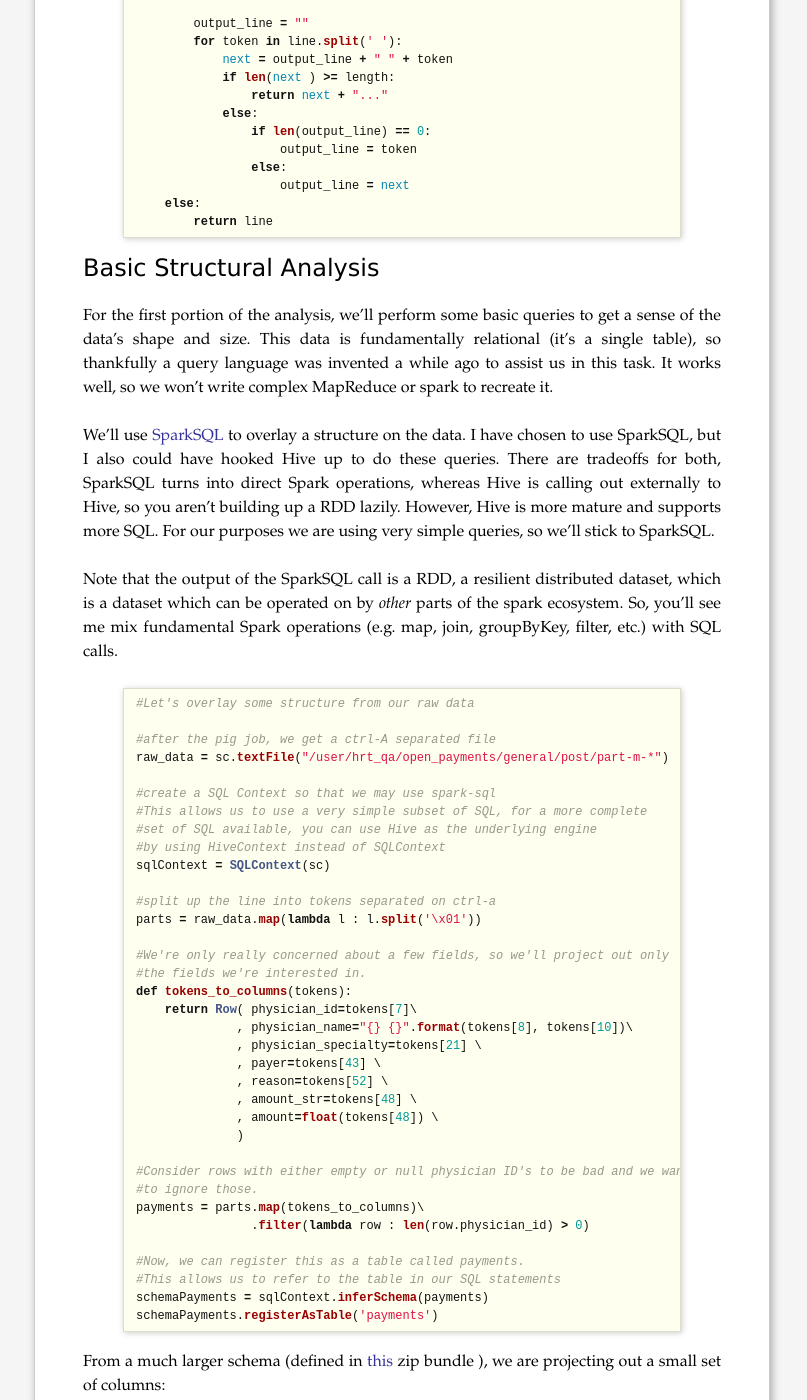
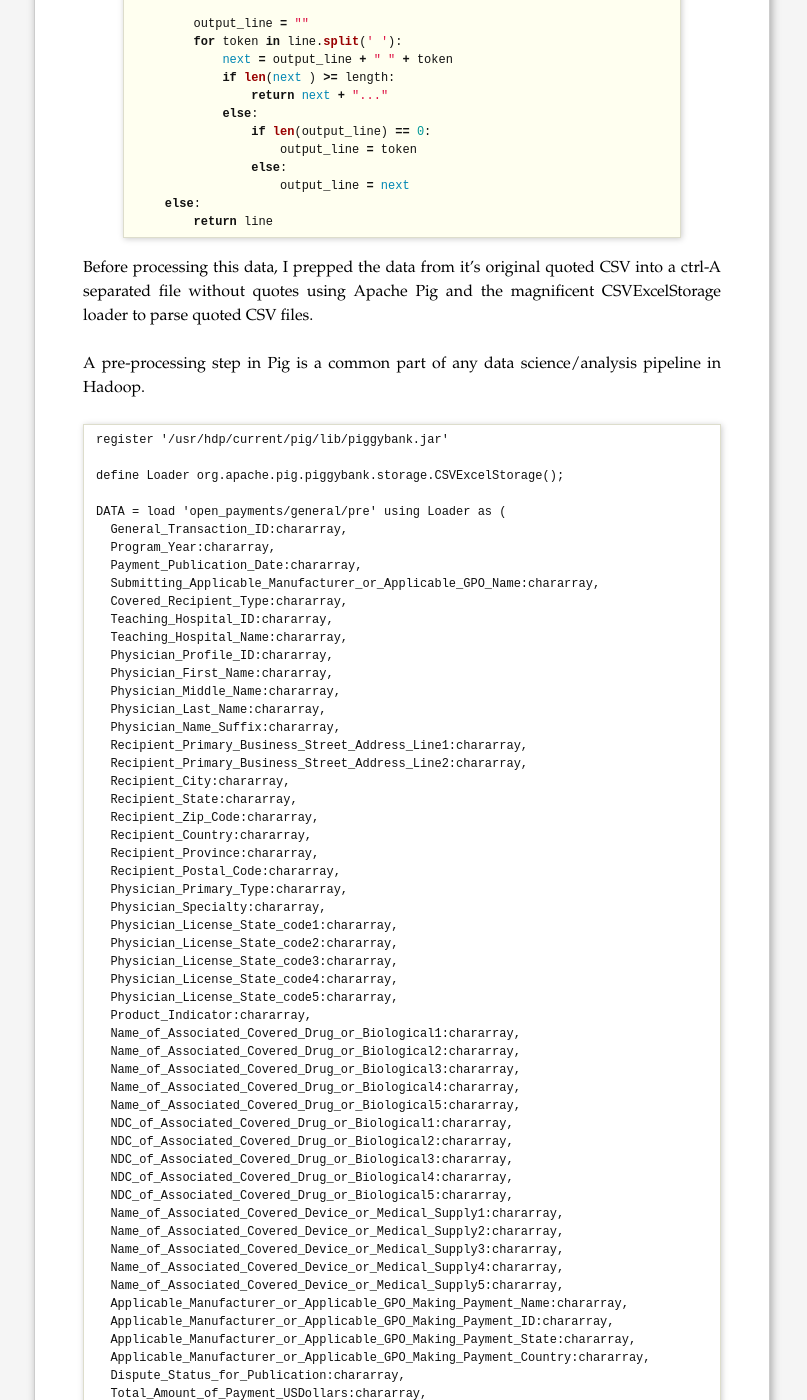
Before and after one commit to cestella/cestella.github.io, a Jekyll site: the page built from _posts/2014-10-24-pyspark-openpayments-analysis.markdown, in a window 1280 px wide and 1400 px high, scrolled down 6723 px. Shown: the whole window, without its empty margins (238-1045 px from the left). Built offline with Jekyll 4.4.1, drawn with Linux system fonts in a browser that asks for light colours; nearby versions of some CDN libraries; formulas are drawn with MathJax 3; comment, search, counter and statistics services are not loaded; some of the changed text lies outside the part shown.

```diff
--- a/_posts/2014-10-24-pyspark-openpayments-analysis.markdown
+++ b/_posts/2014-10-24-pyspark-openpayments-analysis.markdown
@@ -284,6 +284,86 @@
     else:
         return line
 {% endhighlight %}
+
+Before processing this data, I prepped the data from it's original
+quoted CSV into a ctrl-A separated file without quotes using Apache Pig
+and the magnificent CSVExcelStorage loader to parse quoted CSV files.
+
+A pre-processing step in Pig is a common part of any data
+science/analysis pipeline in Hadoop.
+
+    register '/usr/hdp/current/pig/lib/piggybank.jar'
+
+    define Loader org.apache.pig.piggybank.storage.CSVExcelStorage();
+
+    DATA = load 'open_payments/general/pre' using Loader as (
+      General_Transaction_ID:chararray,
+      Program_Year:chararray,
+      Payment_Publication_Date:chararray,
+      Submitting_Applicable_Manufacturer_or_Applicable_GPO_Name:chararray,
+      Covered_Recipient_Type:chararray,
+      Teaching_Hospital_ID:chararray,
+      Teaching_Hospital_Name:chararray,
+      Physician_Profile_ID:chararray,
+      Physician_First_Name:chararray,
+      Physician_Middle_Name:chararray,
+      Physician_Last_Name:chararray,
+      Physician_Name_Suffix:chararray,
+      Recipient_Primary_Business_Street_Address_Line1:chararray,
+      Recipient_Primary_Business_Street_Address_Line2:chararray,
+      Recipient_City:chararray,
+      Recipient_State:chararray,
+      Recipient_Zip_Code:chararray,
+      Recipient_Country:chararray,
+      Recipient_Province:chararray,
+      Recipient_Postal_Code:chararray,
+      Physician_Primary_Type:chararray,
+      Physician_Specialty:chararray,
+      Physician_License_State_code1:chararray,
+      Physician_License_State_code2:chararray,
+      Physician_License_State_code3:chararray,
+      Physician_License_State_code4:chararray,
+      Physician_License_State_code5:chararray,
+      Product_Indicator:chararray,
+      Name_of_Associated_Covered_Drug_or_Biological1:chararray,
+      Name_of_Associated_Covered_Drug_or_Biological2:chararray,
+      Name_of_Associated_Covered_Drug_or_Biological3:chararray,
+      Name_of_Associated_Covered_Drug_or_Biological4:chararray,
+      Name_of_Associated_Covered_Drug_or_Biological5:chararray,
+      NDC_of_Associated_Covered_Drug_or_Biological1:chararray,
+      NDC_of_Associated_Covered_Drug_or_Biological2:chararray,
+      NDC_of_Associated_Covered_Drug_or_Biological3:chararray,
+      NDC_of_Associated_Covered_Drug_or_Biological4:chararray,
+      NDC_of_Associated_Covered_Drug_or_Biological5:chararray,
+      Name_of_Associated_Covered_Device_or_Medical_Supply1:chararray,
+      Name_of_Associated_Covered_Device_or_Medical_Supply2:chararray,
+      Name_of_Associated_Covered_Device_or_Medical_Supply3:chararray,
+      Name_of_Associated_Covered_Device_or_Medical_Supply4:chararray,
+      Name_of_Associated_Covered_Device_or_Medical_Supply5:chararray,
+      Applicable_Manufacturer_or_Applicable_GPO_Making_Payment_Name:chararray,
+      Applicable_Manufacturer_or_Applicable_GPO_Making_Payment_ID:chararray,
+      Applicable_Manufacturer_or_Applicable_GPO_Making_Payment_State:chararray,
+      Applicable_Manufacturer_or_Applicable_GPO_Making_Payment_Country:chararray,
+      Dispute_Status_for_Publication:chararray,
+      Total_Amount_of_Payment_USDollars:chararray,
+      Date_of_Payment:chararray,
+      Number_of_Payments_Included_in_Total_Amount:int,
+      Form_of_Payment_or_Transfer_of_Value:chararray,
+      Nature_of_Payment_or_Transfer_of_Value:chararray,
+      City_of_Travel:chararray,
+      State_of_Travel:chararray,
+      Country_of_Travel:chararray,
+      Physician_Ownership_Indicator:chararray,
+      Third_Party_Payment_Recipient_Indicator:chararray,
+      Name_of_Third_Party_Entity_Receiving_Payment_or_Transfer_of_Value:chararray,
+      Charity_Indicator:chararray,
+      Third_Party_Equals_Covered_Recipient_Indicator:chararray,
+      Contextual_Information:chararray,
+      Delay_in_Publication_of_General_Payment_Indicator:chararray
+    );
+    rmf open_payments/general/post
+    store DATA into 'open_payments/general/post' using PigStorage('\u0001');
+
 
 
 Basic Structural Analysis
```
